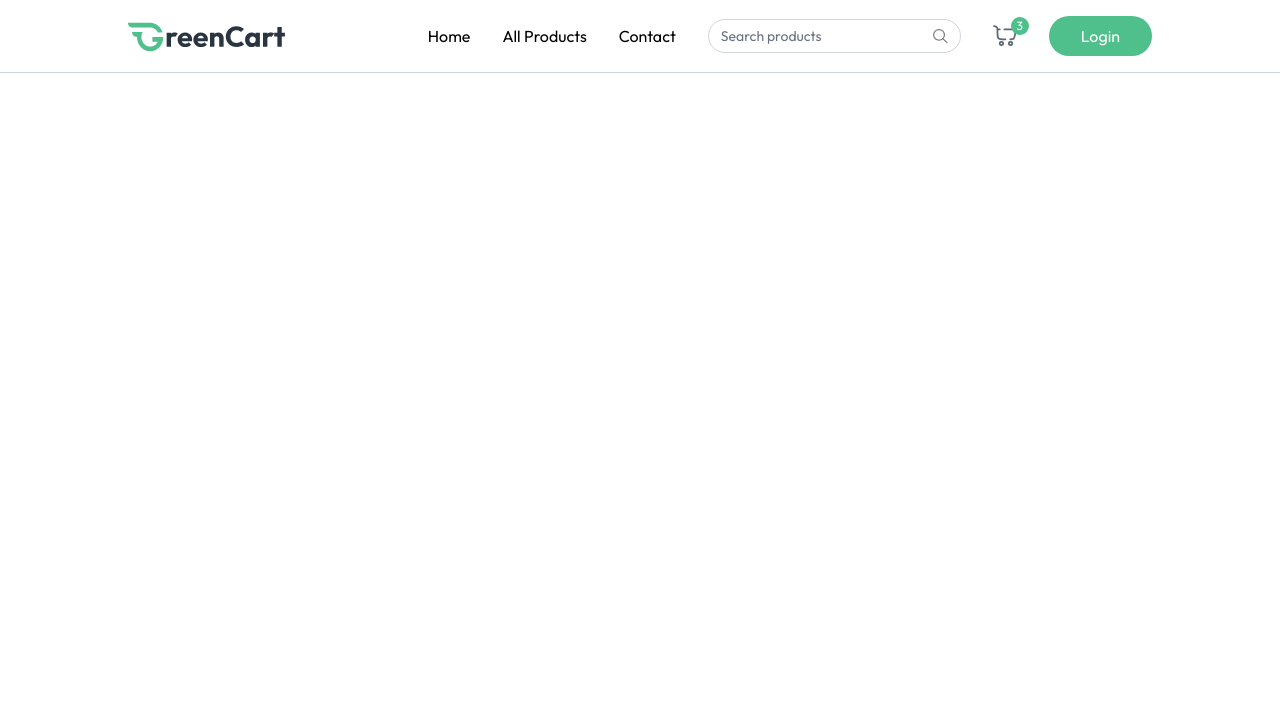
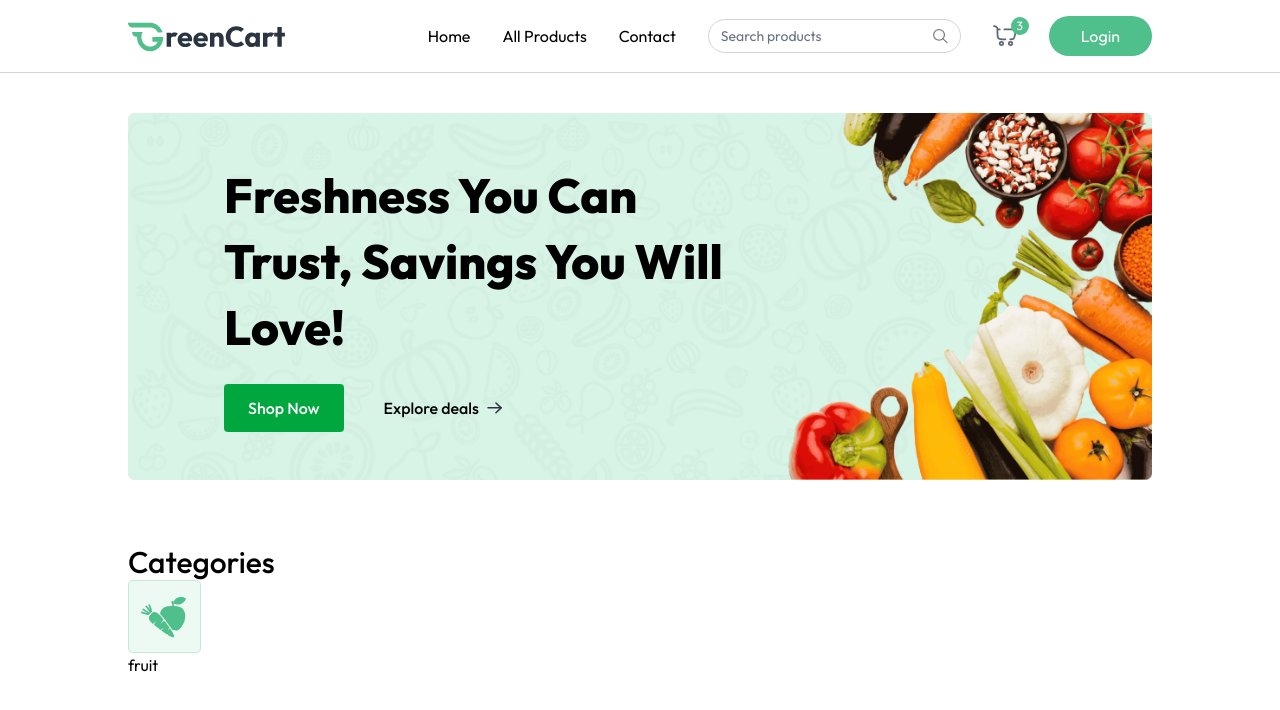
Before and after one commit to ruvindya28/food-delivery-web-app, a React (Vite) app in the folder client/: page / in a window 1280 px wide. Shown: the top 710 px of the page. Built offline with nearby package versions, Linux system fonts and the light colour scheme; a web font is replaced by a local one.

Commit message:
create category page

```diff
--- a/client/package.json
+++ b/client/package.json
@@ -14,7 +14,7 @@
     "react": "^19.0.0",
     "react-dom": "^19.0.0",
     "react-hot-toast": "^2.5.2",
-    "react-router-dom": "^7.5.3",
+    "react-router-dom": "^7.6.0",
     "tailwindcss": "^4.1.4"
   },
   "devDependencies": {
--- a/client/src/App.jsx
+++ b/client/src/App.jsx
@@ -1,12 +1,23 @@
 import React from 'react'
 import Navbar from './components/Navbar'
+import { Route, Routes, useLocation } from 'react-router-dom'
+import Home from './pages/Home'
+
 
 
 
 const App = () => {
+
+  const isSellerPath = useLocation().pathname.includes('seller');
   return (
     <div>
-     <Navbar/>
+      {isSellerPath ? null :  <Navbar/>}
+
+     <div className={`${isSellerPath ? "" : "px-6 md:px-16 lg:px-24 xl:px-32"}`}>
+      <Routes>
+        <Route path='/' element={<Home/>}/>
+      </Routes>
+     </div>
     </div>
   )
 }
--- /dev/null
+++ b/client/src/components/Categories.jsx
@@ -0,0 +1,18 @@
+import React from 'react'
+import { assets } from '../assets/assets'
+
+const Categories = () => {
+  return (
+    <div className='mt-16'>
+      <p className='text-2xl md:text-3xl font-medium'>Categories</p>
+      <div>
+        <div>
+            <img src={assets.box_icon} alt=""/>
+            <p>fruit</p>
+        </div>
+      </div>
+    </div>
+  )
+}
+
+export default Categories
--- a/client/src/components/MainBanner.jsx
+++ b/client/src/components/MainBanner.jsx
@@ -1,10 +1,47 @@
 import React from 'react'
+import { assets } from '../assets/assets'
+import { Link } from 'react-router-dom'
 
 const MainBanner = () => {
   return (
-    <div className='relative'>
-      <img src={assets.main_banner_bg} alt="banner" className='w-full hidden md:block'/>
-      <img src={assets.main_banner_bg_sm} alt="banner" className='w-full md:hidden'/>
+    <div className="relative">
+
+      <img src={assets.main_banner_bg} alt="banner" className="w-full hidden md:block" />
+      <img src={assets.main_banner_bg_sm} alt="banner" className="w-full md:hidden" />
+
+
+      <div className="absolute inset-0 flex flex-col items-center md:items-start justify-end md:justify-center px-4 md:pl-24 pb-20 md:pb-0">
+        <h1 className="text-3xl md:text-4xl lg:text-5xl font-extrabold text-center md:text-left text-black max-w-[90%] md:max-w-[500px] leading-snug">
+          Freshness You Can Trust, Savings You Will Love!
+        </h1>
+
+
+        <div className="flex items-center gap-4 mt-6 font-medium">
+          <Link
+            to="/products"
+            className="group flex items-center gap-2 px-6 py-3 bg-green-600 hover:bg-green-700 text-white rounded transition"
+          >
+            Shop Now
+            <img
+              className="md:hidden transition group-focus:translate-x-1"
+              src={assets.white_arrow_icon}
+              alt="arrow"
+            />
+          </Link>
+
+          <Link
+            to="/products"
+            className="group hidden md:flex items-center gap-2 px-6 py-3 text-black hover:text-gray-700 transition"
+          >
+            Explore deals
+            <img
+              className="transition group-hover:translate-x-1"
+              src={assets.black_arrow_icon}
+              alt="arrow"
+            />
+          </Link>
+        </div>
+      </div>
     </div>
   )
 }
--- a/client/src/pages/Home.jsx
+++ b/client/src/pages/Home.jsx
@@ -1,10 +1,17 @@
 import React from 'react'
+import MainBanner from '../components/MainBanner'
+import Categories from '../components/Categories'
 
 const Home = () => {
   return (
-    <div>
+       <div className='mt-10'>
+            <MainBanner/>
+            <Categories/>
 
-    </div>
+        </div>
+
+
+
   )
 }
 
```
Also changed, not shown: 1 other file (tests, documents, lock files or other folders).
